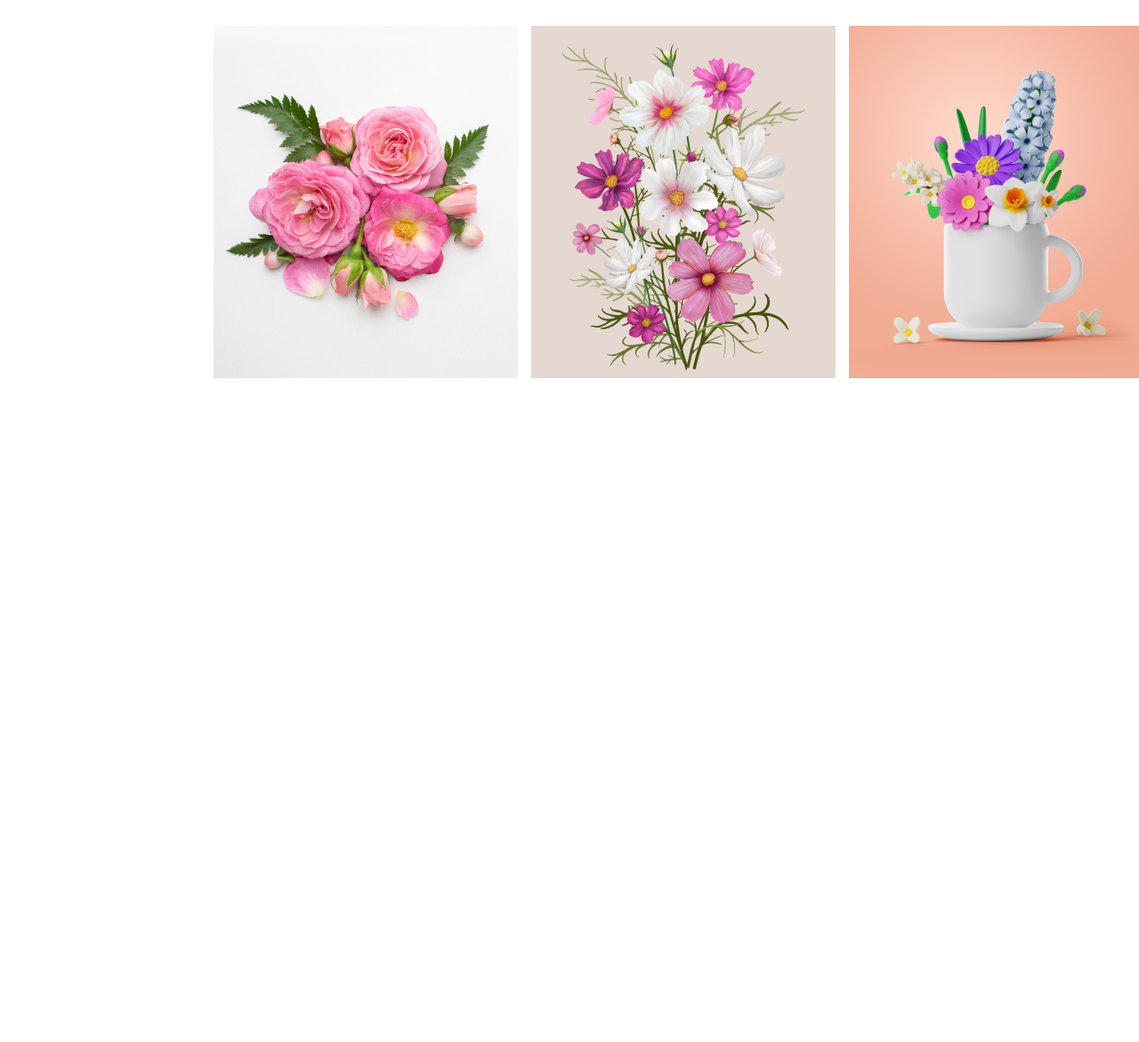
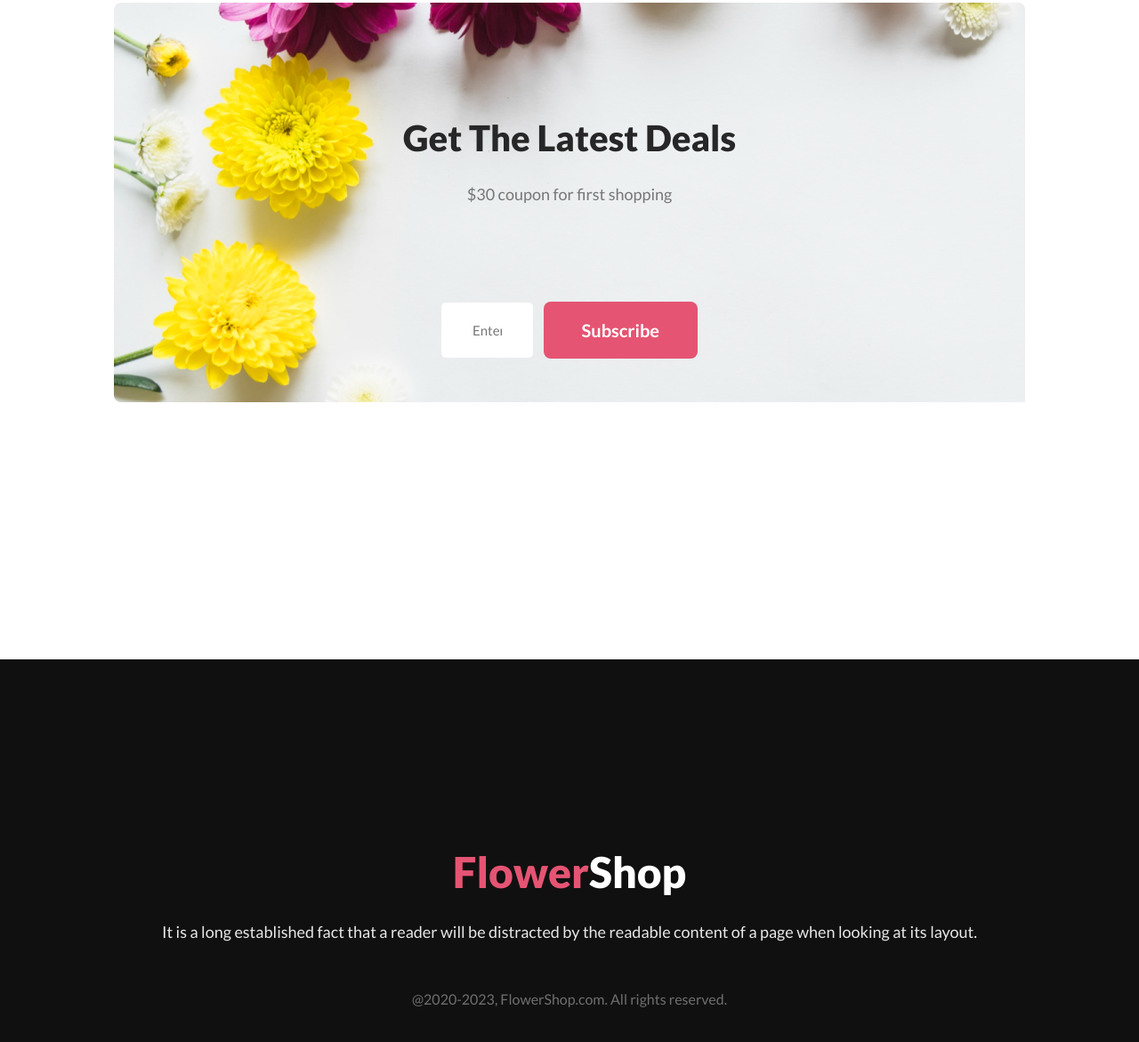
Before and after one commit to shabnam001/flower-shop-assignment, a plain HTML site: page index.html in a window 1280 px wide. Shown: the part 2779-3950 px from the top of the page at 89% size. Before the commit the page ends 3417 px from the top, so only its background shows below. Drawn offline with Linux system fonts and the light colour scheme.

Commit message:
deal and footer added

```diff
--- a/index.html
+++ b/index.html
@@ -70,43 +70,57 @@
         </section>
         <!--service section end here-->
         <!--offer section start here-->
-        <section>
+        <!-- <section>
             <div class="offer-container">
                 <div class="offer-content">
                     <h2 class="section-title">Hot Deal ! Sale Up To 25% <span class="text-primary">Off</span></h3>
-                    <p class="section-description">Shot what able cold new see hold.Friendly as an betrayed formerly he.
-                        Morning because as to society behaved moments.</p>
-                    <button class="btn-primary">Shop Now</button>
+                        <p class="section-description">Shot what able cold new see hold.Friendly as an betrayed formerly
+                            he.
+                            Morning because as to society behaved moments.</p>
+                        <button class="btn-primary">Shop Now</button>
                 </div>
                 <img class="offer-image" src="images/offer.png" alt="">
             </div>
-        </section>
+        </section> -->
         <!--offer section end here-->
         <!--insta section start here-->
         <section>
             <h3 class="section-title">Instagram</h3>
-            <p class="section-description">It is a long established fact that a reader will be distracted by the readable content of a page when looking at its layout.</p>
+            <p class="section-description">It is a long established fact that a reader will be distracted by the
+                readable content of a page when looking at its layout.</p>
             <div class="insta-container">
 
-                <div class="insta">
-                    <img class="insta-box" src="images/insta01.png" alt="">
-                </div>
-                <div class="insta">
-                    <img class="insta-box" src="images/insta02.png" alt="">
-                </div>
-                <div class="insta">
-                    <img class="insta-box" src="images/insta03.png" alt="">
-                </div>
-                <div class="insta">
-                    <img class="insta-box" src="images/insta04.png" alt="">
-                </div>
+                <img class="insta-box" src="images/insta01.png" alt="">
 
+                <img class="insta-box" src="images/insta02.png" alt="">
+
+                <img class="insta-box" src="images/insta03.png" alt="">
+                <img class="insta-box" src="images/insta04.png" alt="">
             </div>
         </section>
         <!--feature section end here-->
+        <!--deal section start here-->
+        <section>
+            <div class="deal">
+                <h3 class="section-title">Get The Latest Deals</h3>
+                <p class="section-description">$30 coupon for first shopping</p>
+                <div class="deal-container">
+                    <input class="email" type="email" placeholder="Enter your email here" name="email" id="">
+                    <input class="btn-primary" type="button" value="Subscribe">
+                </div>
+            </div>
+        </section>
+        <!--deal section end here-->
     </main>
     <footer>
-
+        <!--footer section start here-->
+        <section>
+            <h3 class="footer-title"><span class="text-primary">Flower</span>Shop</h3>
+            <p class="footer-description">It is a long established fact that a reader will be distracted by the readable content of a page when looking at its layout.</p>
+            <br>
+            <p class="footer-copyright">@2020-2023, FlowerShop.com. All rights reserved. </p>
+        </section>
+        <!--footer section end here-->
     </footer>
 </body>
 
--- a/style/main.css
+++ b/style/main.css
@@ -145,5 +145,63 @@ header{
 }
 .insta-box{
     width: 342px;
-height: 396px;
+    height: 396px;
 }
+
+
+/* deal related style */
+.deal-container{
+
+    text-align: center;
+    display: flex;
+    align-items: center;
+    margin:  0 240px;
+    padding: 82px 0;
+}
+.deal{
+    margin:  0 128px;
+    padding: 128px;
+    border-radius: 8px;
+    background: url('../images/deal.png');
+    background-repeat: no-repeat;
+}
+.email {
+    display: block;
+    border: none;
+    border-radius: 5px;
+    padding: 22px 35px;
+    font-size: 15px;
+    width: 100%;
+    margin-right: 12px;
+}
+
+footer{
+    background: #111010;
+    text-align: center;
+    display: flex;
+    justify-content: space-around;
+    align-items: center;
+    padding: 82px 0;
+}
+.footer-title{
+    color: #FFFFFF;
+    font-family: Lato;
+    font-size: 48px;
+    font-weight: 800;
+    line-height: normal;
+}
+.footer-description{
+    color: rgba(255, 255, 255, 0.90);
+    text-align: center;
+    font-size: 18px;
+    font-weight: 400;
+    line-height: 30px;
+    margin: 24px 0;
+}
+.footer-copyright{
+    color: rgba(255, 255, 255, 0.40);
+    text-align: center;
+    font-size: 16px;
+    font-weight: 400;
+    margin-top: 8px;
+}
```
Also changed, not shown: images/deal.png (renamed from images/Rectangle 9.png).
